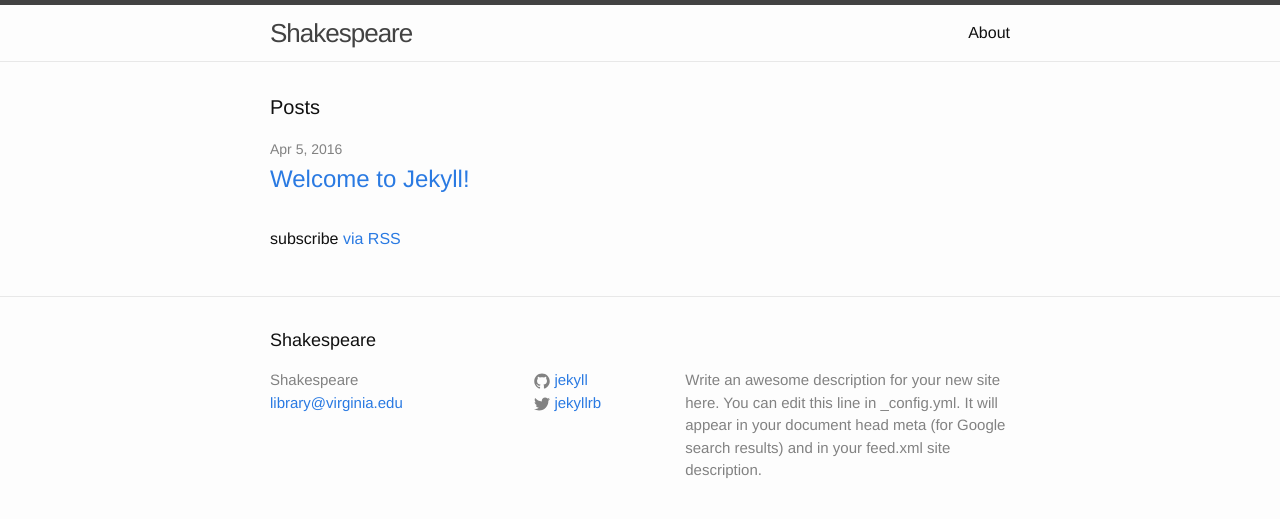
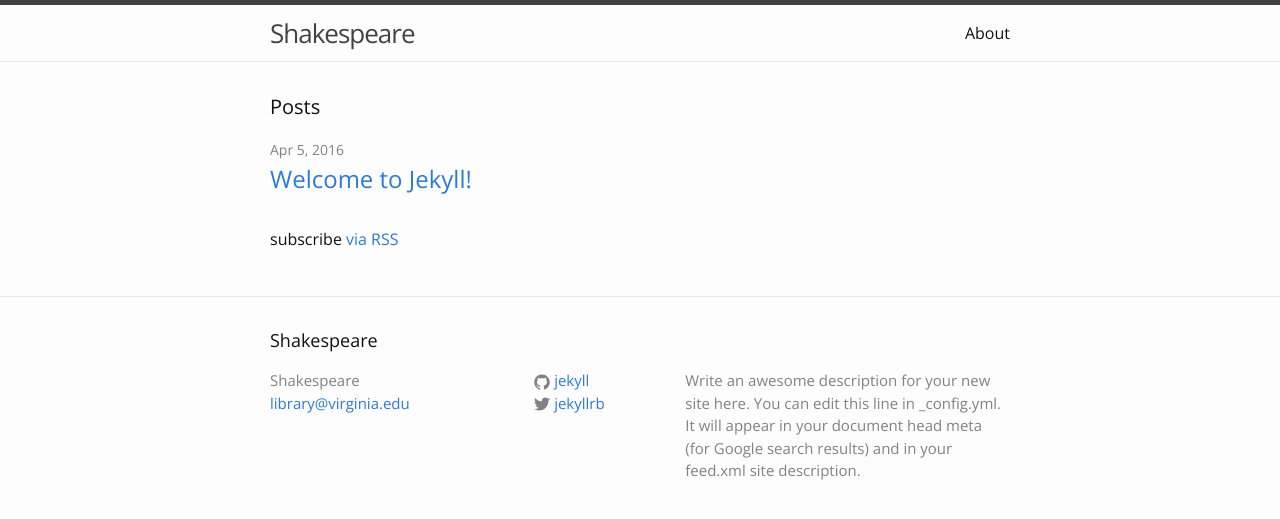
Before and after one commit to uvalib/shakespeare, a Jekyll site: the page built from index.html, in a window 1280 px wide. Shown: the top 519 px of the page. Built offline with Jekyll 4.4.1, drawn with Linux system fonts in a browser that asks for light colours.

Commit message:
UX-833 #comment applied font descriptions less typekit

```diff
--- a/_includes/head.html
+++ b/_includes/head.html
@@ -6,6 +6,7 @@
     <title>{% if page.title %}{{ page.title }}{% else %}{{ site.title }}{% endif %}</title>
     <meta name="description" content="{{ site.description }}">
 
+    <link href='https://fonts.googleapis.com/css?family=Open+Sans:400,600' rel='stylesheet' type='text/css'>
     <link rel="stylesheet" href="{{ "/css/main.css" | prepend: site.baseurl }}">
     <link rel="canonical" href="{{ page.url | replace:'index.html','' | prepend: site.baseurl | prepend: site.url }}">
 </head>
--- a/css/main.scss
+++ b/css/main.scss
@@ -6,7 +6,7 @@
 
 
 // Our variables
-$base-font-family: Helvetica, Arial, sans-serif;
+$base-font-family: 'Open Sans', sans-serif;
 $base-font-size:   16px;
 $small-font-size:  $base-font-size * 0.875;
 $base-line-height: 1.5;
```
